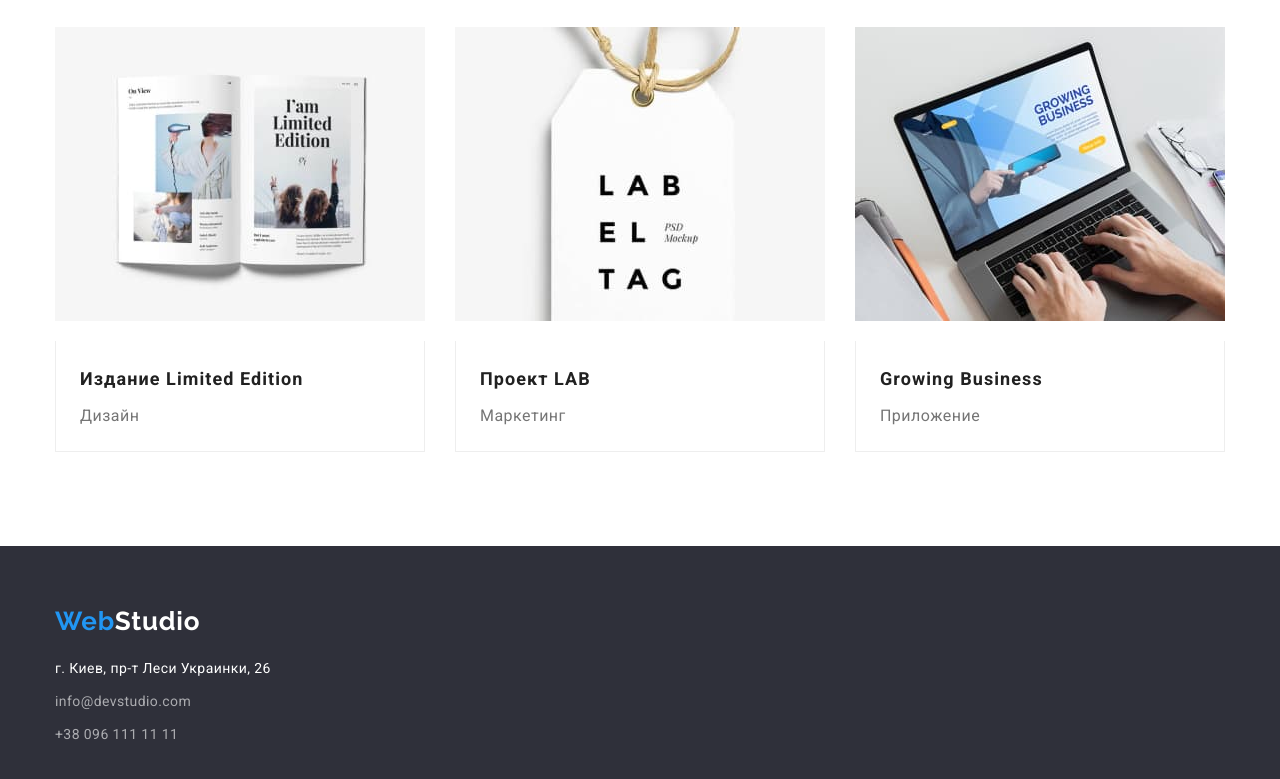
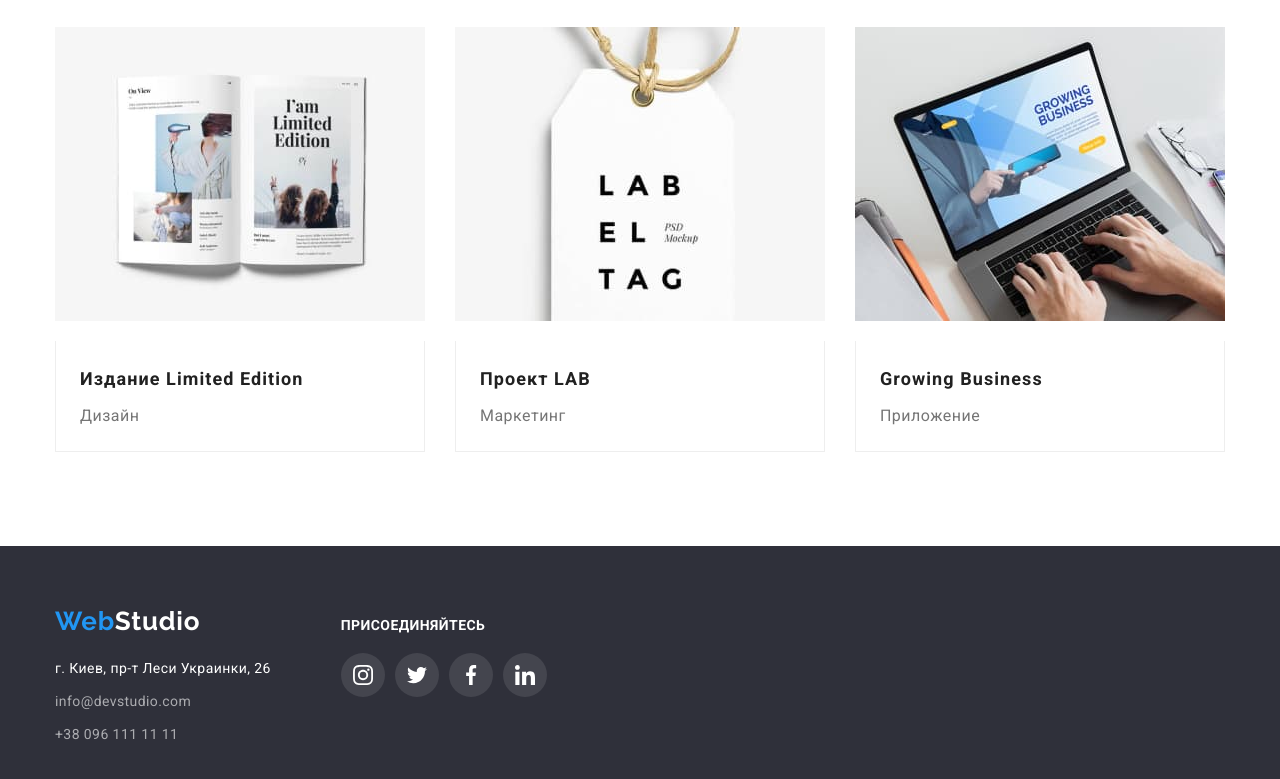
Before and after one commit to Nataliiazahorodko/goit-markup-hw-05, a plain HTML site: page portfolio.html in a window 1280 px wide. Shown: the part 1150-1929 px from the top of the page. Drawn offline with nearby package versions, Linux system fonts and the light colour scheme.

Commit message:
update portfolio.html

```diff
--- a/portfolio.html
+++ b/portfolio.html
@@ -286,21 +286,16 @@
       </section>
     </main>
     <!-- подвал сайта -->
-    <footer class="footer">
-      <div class="container">
-        <a class="logo link link-footer" href="index.html" lang="en"
-          >Web<span class="logo-footer-right">Studio</span></a
-        >
+    <footer class="footer" id="contact">
+        <div class="footer-container container">
+            <div class="contact-footer">
+                <a class="logo link link-footer" href="index.html" lang="en">Web<span
+                        class="logo-footer-right">Studio</span></a>
                 <address>
-          <ul>
+                    <ul class="adress-list">
                         <li class="footer-item">
-              <a
-                class="link footer-address-link"
-                href="https://bit.ly/3pXMvUd"
-                target="_blank"
-                rel="noopener noreferrer"
-                >г. Киев, пр-т Леси Украинки, 26</a
-              >
+                            <a class="link footer-address-link" href="https://bit.ly/3pXMvUd" target="_blank"
+                                rel="noopener noreferrer">г. Киев, пр-т Леси Украинки, 26</a>
                         </li>
                         <li class="footer-item">
                             <a class="link footer-contact" href="mailto:info@devstudio.com">info@devstudio.com</a>
@@ -311,6 +306,45 @@
                     </ul>
                 </address>
             </div>
+
+            <div class="social-footer">
+                <h3 class="social-title">присоединяйтесь</h3>
+                <ul class="socials-footer-list list">
+                    <li class="footer-social-item">
+                        <a class="footer-social-link link" href="" target="_blank" rel="noopener noreferrer"
+                            aria-label="иконка инстаграм">
+                            <svg class="footer-social-icon" width="20" height="20">
+                                <use href="./images/icons.svg#icon-instagram"></use>
+                            </svg>
+                        </a>
+                    </li>
+                    <li class="social-item">
+                        <a class="footer-social-link link" href="" target="_blank" rel="noopener noreferrer"
+                            aria-label="иконка инстаграм">
+                            <svg class="footer-social-icon" width="20" height="20">
+                                <use href="./images/icons.svg#icon-twitter"></use>
+                            </svg>
+                        </a>
+                    </li>
+                    <li class="social-item">
+                        <a class="footer-social-link link" href="" target="_blank" rel="noopener noreferrer"
+                            aria-label="иконка инстаграм">
+                            <svg class="footer-social-icon" width="20" height="20">
+                                <use href="./images/icons.svg#icon-facebook"></use>
+                            </svg>
+                        </a>
+                    </li>
+                    <li class="social-item">
+                        <a class="footer-social-link link" href="" target="_blank" rel="noopener noreferrer"
+                            aria-label="иконка инстаграм">
+                            <svg class="footer-social-icon" width="20" height="20">
+                                <use href="./images/icons.svg#icon-linkedin"></use>
+                            </svg>
+                        </a>
+                    </li>
+                </ul>
+            </div>
+        </div>
     </footer>
   </body>
 </html>
```
Lines whose indentation alone changed are shown as unchanged.
